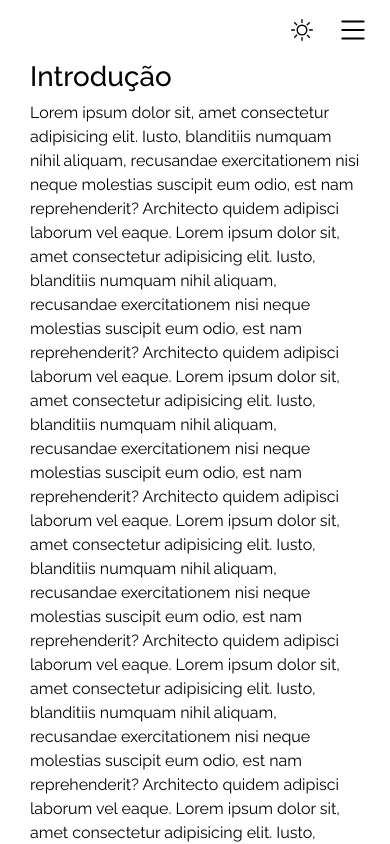
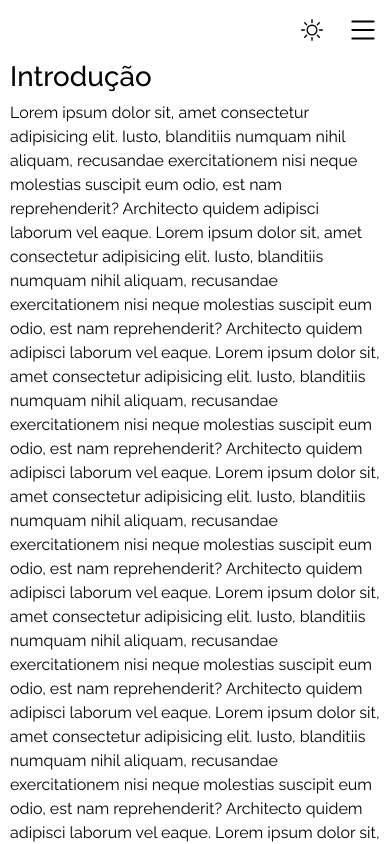
Before and after one commit to afonsonzango/kialanda, a plain HTML site: page index.html in a window 390 px wide. Shown: the top 844 px of the page. Drawn offline with Linux system fonts and the light colour scheme.

Commit message:
first commit

```diff
--- a/assets/statics/scss/main.scss
+++ b/assets/statics/scss/main.scss
@@ -71,6 +71,10 @@ header.header{
 
         @media (max-width: 1027px){
             padding: 0 20px;
+        }
+
+        @media (max-width: 991px){
+            padding: 0 10px;
         }
 
         .nav-copper{
@@ -215,4 +219,12 @@ header.header{
 
 #content{
     padding: 0 30px;
+
+    @media (max-width: 1027px){
+        padding: 0 20px;
+    }
+
+    @media (max-width: 991px){
+        padding: 0 10px;
+    }
 }
```
Also changed, not shown: assets/statics/scss/main.css, 1 other file.
